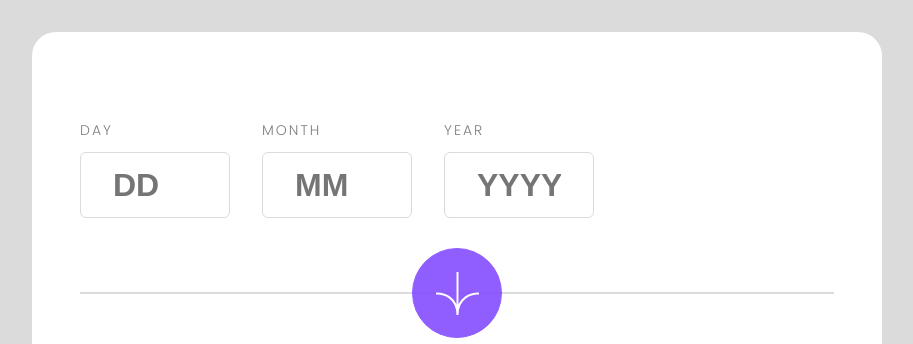
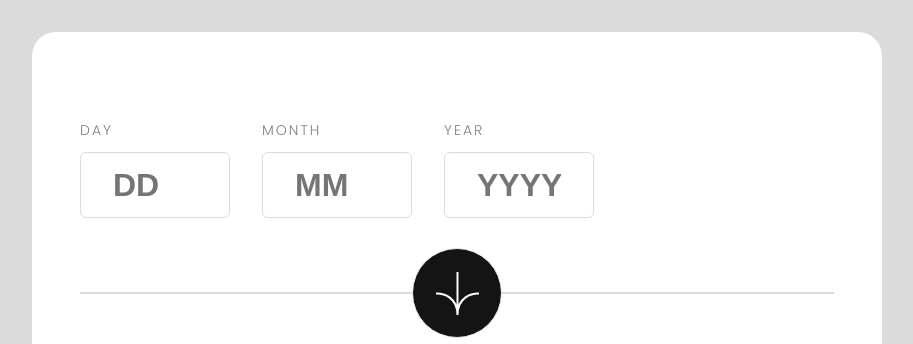
Before and after one commit to emines0/age-counter, a plain HTML site: page index.html in a window 1280 px wide. In both pictures the pointer is over the button 640 px from the left and 293 px from the top of the page. Shown: the top 344 px of the page, without its empty margins (183-1096 px from the left). Drawn offline with Linux system fonts and the light colour scheme.

Commit message:
button hover

```diff
--- a/style.css
+++ b/style.css
@@ -154,7 +154,9 @@ body {
 }
 
 .container .progress-bar button:hover {
-	opacity: 0.9;
+	background: var(--off-black-color);
+	border: 1px solid var(--off-white-color);
+
 }
 
 .container .progress-bar button img {
```
